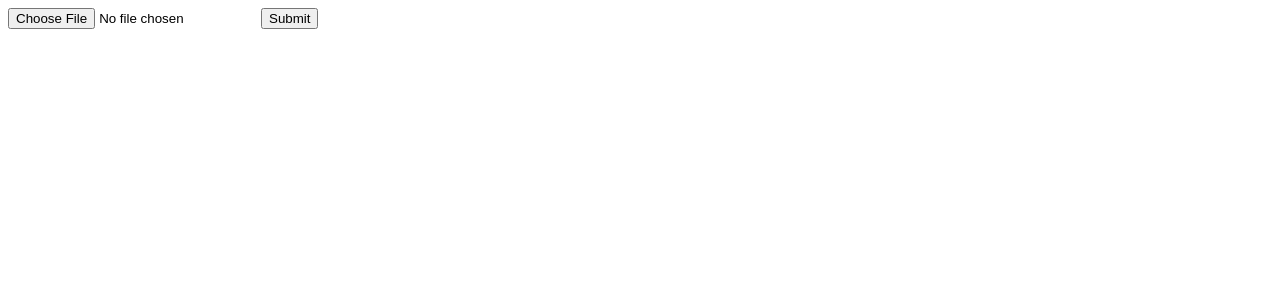
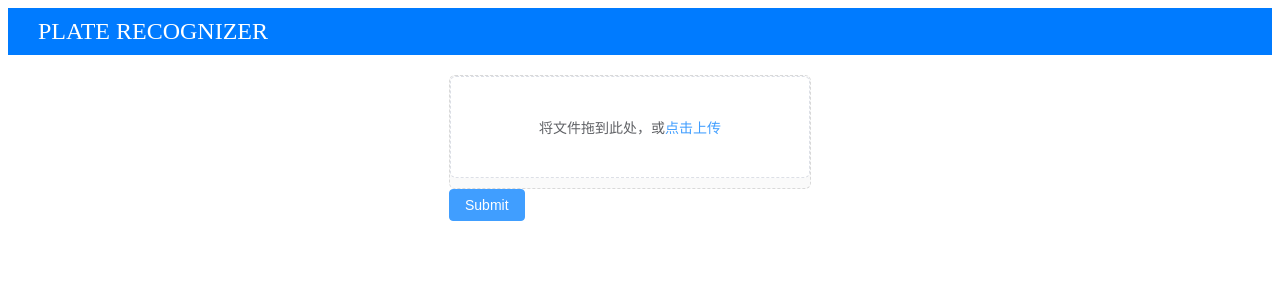
Before and after one commit to wukef2425/licenseplate-recognition, a Vue app: page / in a window 1280 px wide. Shown: the top 300 px of the page. Built offline with nearby package versions, Linux system fonts and the light colour scheme.

Commit message:
改为element-plus

```diff
--- a/package.json
+++ b/package.json
@@ -9,6 +9,7 @@
   },
   "dependencies": {
     "core-js": "^3.8.3",
+    "element-plus": "^2.7.5",
     "vue": "^3.2.13"
   },
   "devDependencies": {
--- a/src/components/UploadPlate.vue
+++ b/src/components/UploadPlate.vue
@@ -1,29 +1,175 @@
 <template>
   <div>
-      <input type="file" @change="handleFileUpload" />
-      <button @click="submitPlate">Submit</button>
+    <!-- 顶部栏 -->
+    <div class="header">
+      <div class="header-content">
+        <div class="header-title">PLATE RECOGNIZER</div>
+        <!-- <el-button type="primary" class="header-button">Contact</el-button> -->
+      </div>
+    </div>
+
+    <div class="container">
+      <div class="upload-section">
+        <el-upload
+          class="upload-demo"
+          drag
+          :http-request="handleFileUpload"
+          :file-list="fileList"
+          :on-remove="handleRemove"
+          :auto-upload="false"
+        >
+          <i class="el-icon-upload"></i>
+          <div class="el-upload__text">将文件拖到此处，或<em>点击上传</em></div>
+        </el-upload>
+        <el-button type="primary" @click="submitPlate">Submit</el-button>
+      </div>
+
+      <div v-if="uploadedImageUrl" class="result-section">
+        <div class="result-image">
+          <img :src="uploadedImageUrl" alt="Uploaded Image" />
+        </div>
+        <div class="result-info">
+          <p><strong>License Plate:</strong> {{ resultData.truckNo }}</p>
+          <p><strong>Coordinate:</strong> Xmax: {{ resultData.coordinate.xmax }}, Xmin: {{ resultData.coordinate.xmin }}, Ymax: {{ resultData.coordinate.ymax }}, Ymin: {{ resultData.coordinate.ymin }}</p>
+          <p><strong>Recognition Time:</strong> {{ resultData.recTime }}</p>
+        </div>
+      </div>
+    </div>
   </div>
 </template>
 
 <script>
+import { ref } from 'vue';
+import { ElMessage } from 'element-plus';
 import api from '@/api';
 
 export default {
-    data() {
+  setup() {
+    const fileList = ref([]);
+    const uploadedImageUrl = ref(null);
+    const resultData = ref({
+      truckNo: '',
+      coordinate: {
+        xmax: '',
+        xmin: '',
+        ymax: '',
+        ymin: '',
+      },
+      recTime: '',
+    });
+
+    const handleFileUpload = (file) => {
+      fileList.value = [file];
+    };
+
+    const handleRemove = () => {
+      fileList.value = [];
+      uploadedImageUrl.value = null;
+      resultData.value = {
+        truckNo: '',
+        coordinate: {
+          xmax: '',
+          xmin: '',
+          ymax: '',
+          ymin: '',
+        },
+        recTime: '',
+      };
+    };
+
+    const submitPlate = async () => {
+      if (fileList.value.length > 0) {
+        const formData = new FormData();
+        formData.append('pics', fileList.value[0].raw);
+        ElMessage.info('文件上传中...');
+        try {
+          const { data } = await api.getPlateData(formData);
+          uploadedImageUrl.value = URL.createObjectURL(fileList.value[0].raw);
+          resultData.value = data;
+          ElMessage.success('识别结果已接收！');
+          console.log('Response from backend:', data);
+        } catch (error) {
+          ElMessage.error('识别结果接收失败，请重试');
+          console.error('上传过程中发生错误:', error);
+        }
+      } else {
+        ElMessage.warning('请先上传文件');
+      }
+    };
+
     return {
-        file: null,
+      fileList,
+      uploadedImageUrl,
+      resultData,
+      handleFileUpload,
+      handleRemove,
+      submitPlate,
     };
-    },
-    methods: {
-      handleFileUpload(event) {
-        this.file = event.target.files[0];
-      },
-      async submitPlate() {
-        const formData = new FormData();
-        formData.append('pics', this.file);
-        const data = await api.getPlateData(formData);
-        console.log('Response from backend:', data);
-      },
   },
 };
 </script>
+
+<style scoped>
+.header {
+  background-color: #007BFF;
+  color: white;
+  padding: 10px;
+  text-align: center;
+  display: flex;
+  justify-content: space-between;
+  align-items: center;
+}
+
+.header-content {
+  display: flex;
+  justify-content: space-between;
+  width: 100%;
+}
+
+.header-title {
+  font-size: 1.5em;
+  margin-left: 20px;
+}
+
+.header-button {
+  margin-right: 20px;
+}
+
+.container {
+  display: flex;
+  justify-content: center;
+  align-items: flex-start;
+  margin-top: 20px;
+}
+
+.upload-section {
+  margin-right: 20px;
+}
+
+.result-section {
+  display: flex;
+  flex-direction: column;
+  align-items: center;
+}
+
+.result-image img {
+  max-width: 100%;
+  height: auto;
+}
+
+.result-info {
+  margin-top: 20px;
+  text-align: left;
+}
+
+.upload-demo {
+  border: 1px dashed #d9d9d9;
+  border-radius: 6px;
+  background-color: #fafafa;
+  text-align: center;
+  cursor: pointer;
+  color: #8c939d;
+  width: 360px;
+  margin: 0 auto;
+}
+</style>
```
Also changed, not shown: src/main.js (+10 -3 lines), 1 other file (tests, documents, lock files or other folders). Lines whose indentation alone changed are shown as unchanged.
